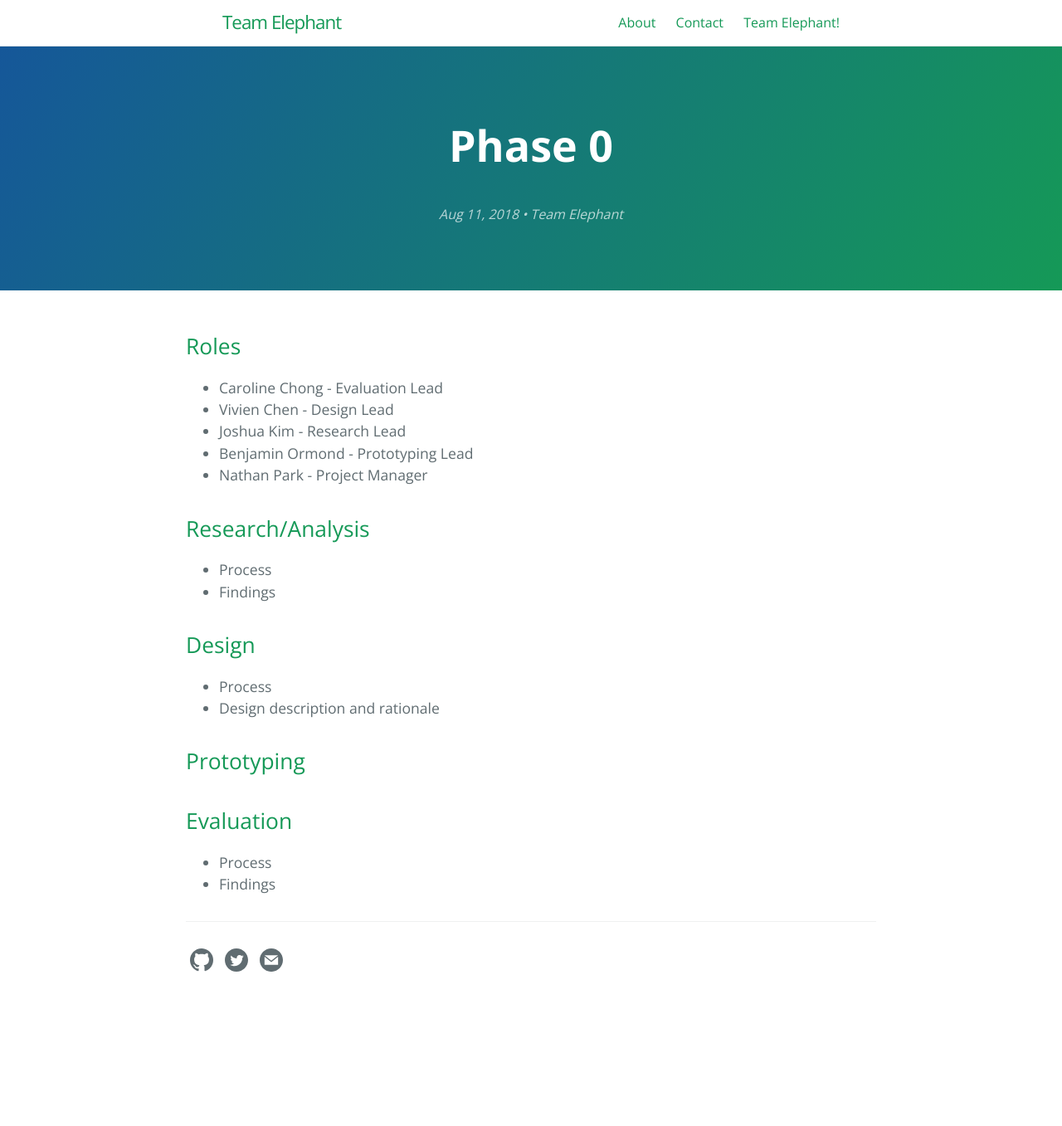
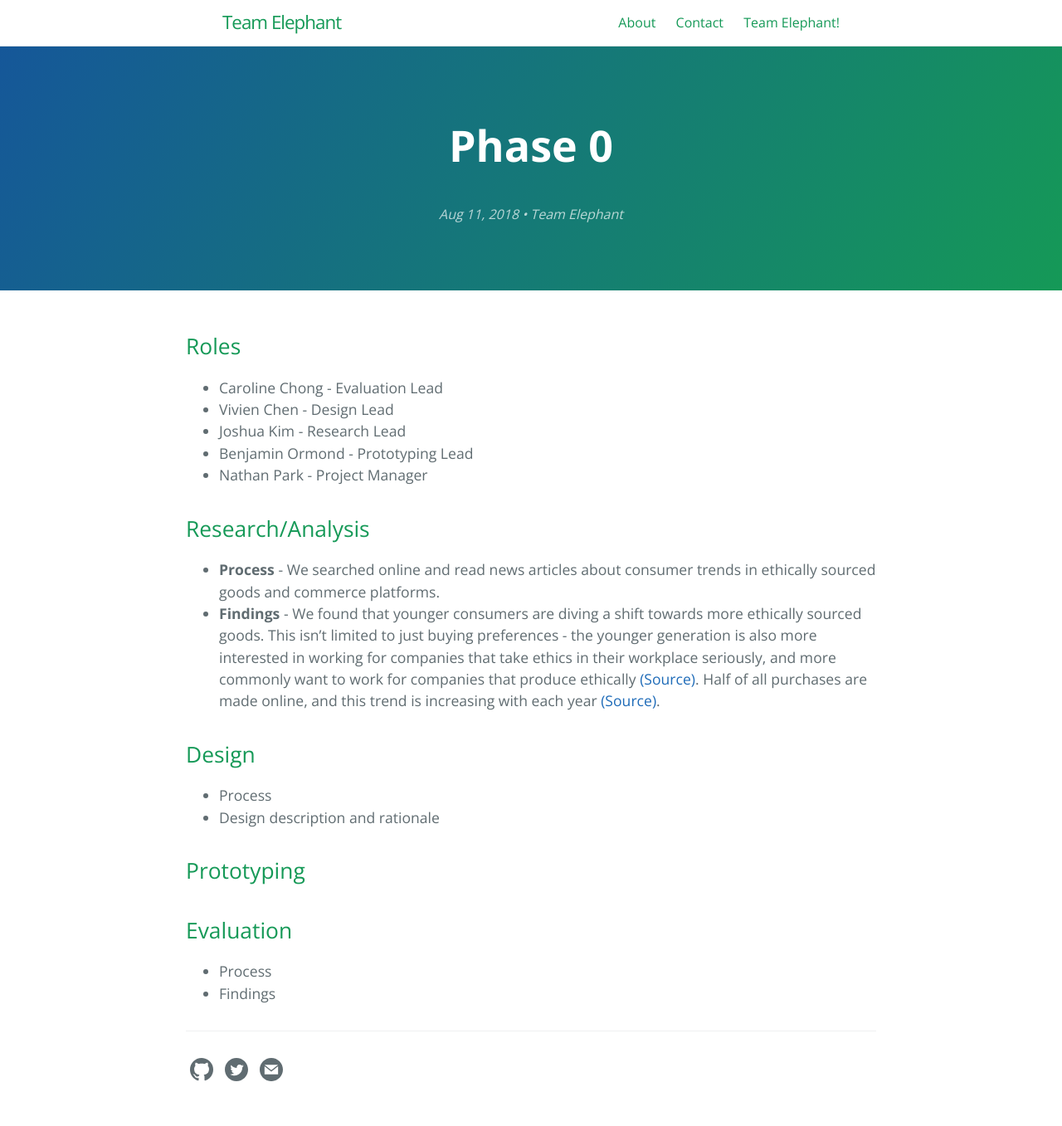
Before and after one commit to joshua-kim/team-elephant, a Jekyll site: the page built from _posts/2018-08-11-phase-0.md, in a window 1280 px wide. Shown: the whole page at 83% size. Built offline with Jekyll 4.4.1, drawn with Linux system fonts in a browser that asks for light colours; before the commit the page ends 1225 px from its top, so only the background shows below that.

Commit message:
Added research section

```diff
--- a/_posts/2018-08-11-phase-0.md
+++ b/_posts/2018-08-11-phase-0.md
@@ -10,8 +10,8 @@ layout: post
 * Nathan Park - Project Manager
 
 ## Research/Analysis
-* Process
-* Findings
+* **Process** - We searched online and read news articles about consumer trends in ethically sourced goods and commerce platforms.
+* **Findings** - We found that younger consumers are diving a shift towards more ethically sourced goods. This isn't limited to just buying preferences - the younger generation is also more interested in working for companies that take ethics in their workplace seriously, and more commonly want to work for companies that produce ethically [(Source)](https://www.ft.com/content/8b08bf4c-e5a0-11e7-8b99-0191e45377ec). Half of all purchases are made online, and this trend is increasing with each year [(Source)](https://www.usatoday.com/story/money/2016/06/08/survey-more-than-half-purchases-made-online/85592598/).
 
 ## Design
 * Process
```
